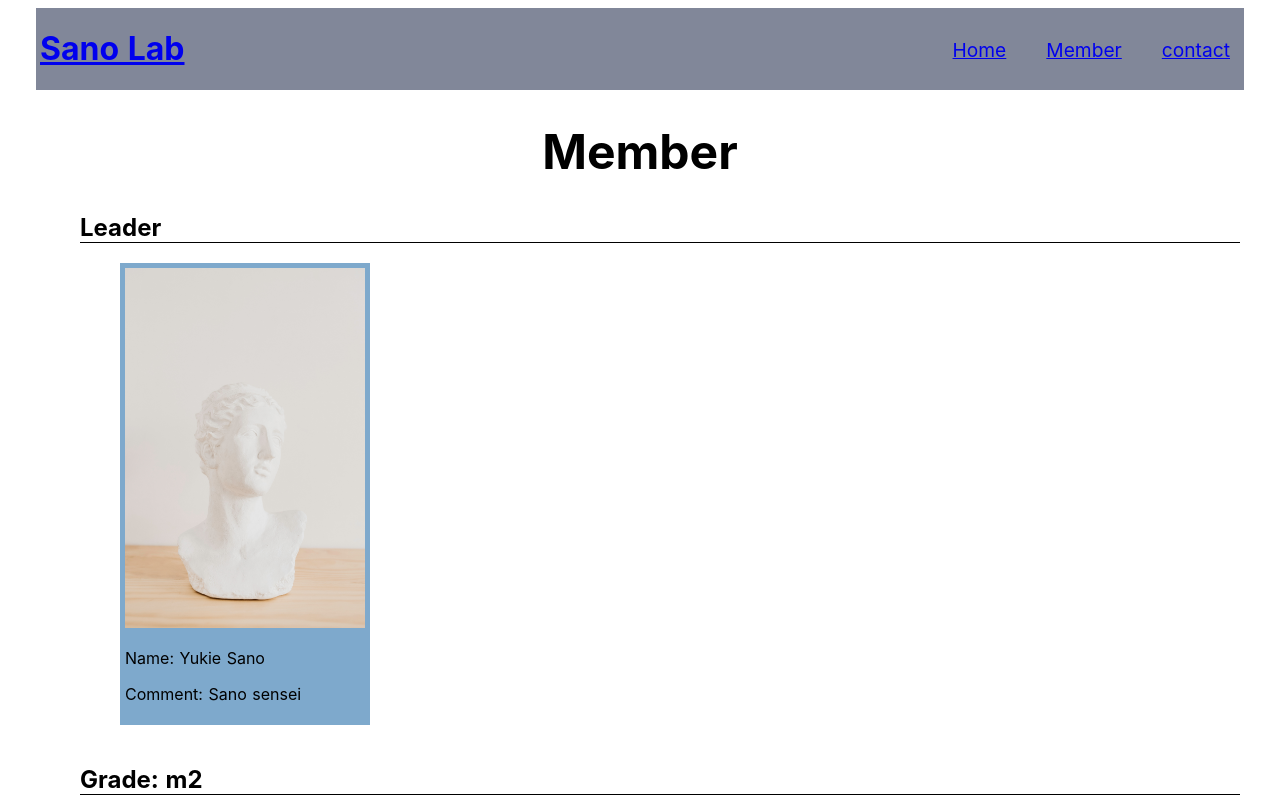
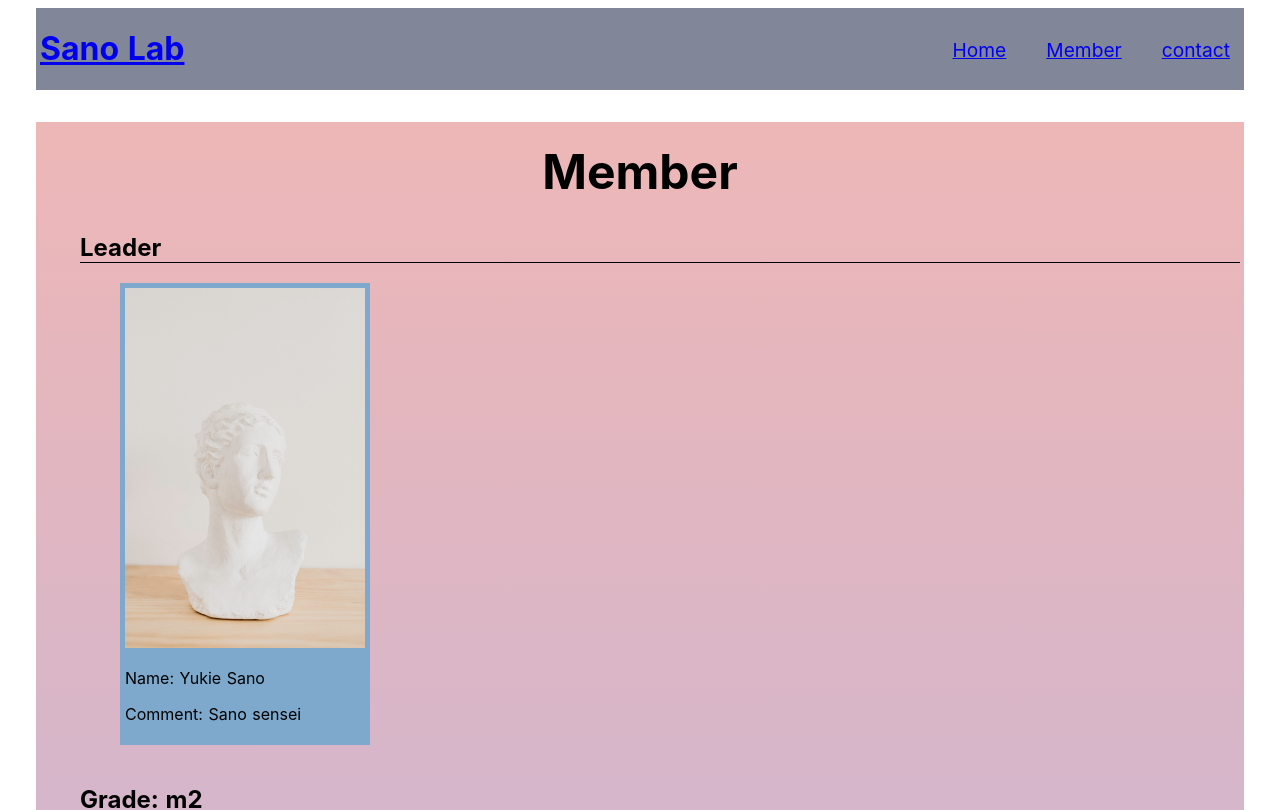
Before and after one commit to ZeroSano/homepage, a Nuxt app: page /member in a window 1280 px wide. Shown: the top 810 px of the page. Built offline with nearby package versions, Linux system fonts and the light colour scheme.

Commit message:
add photo

```diff
--- a/pages/index.vue
+++ b/pages/index.vue
@@ -1,6 +1,9 @@
 <template>
-  <div class="home">
+  <div class="home wrapper" id="home">
     <h1> Sano Lab </h1>
+    <div class="big-bg">
+
+    </div>
   </div>
 </template>
 
@@ -11,8 +14,19 @@
 </script>
 
 <style scoped>
+#home {
+  background-image: url("/HP_Photo/IMG_0447.jpg"), linear-gradient(rgb(159, 163, 155), rgb(123, 124, 119));
+  object-fit: cover;
+  background-blend-mode: hard-light;
+  background-repeat: repeat-y;
+  height: 100vh;
+}
 .home {
   text-align: center;
 }
 
+h1{
+  padding-top: 100px;
+  color: white;
+}
 </style>
--- a/pages/member.vue
+++ b/pages/member.vue
@@ -1,5 +1,5 @@
 <template>
-  <div class="member wrapper">
+  <div class="member wrapper" id="member">
     <h1> Member </h1>
     <div class="member-introduction">
         <!-- 学年ごと -->
@@ -46,6 +46,12 @@ export default {
 </script>
 
 <style scoped>
+#member {
+    background-image: linear-gradient(rgb(238, 183, 183), rgb(180, 180, 228));
+    /* background-blend-mode: luminosity; */
+    background-repeat: repeat-x;
+    height: 200vh;
+}
 .home {
   text-align: center;
 
@@ -57,6 +63,7 @@ export default {
 h1{
     text-align: center;
     font-size: 3rem;
+    padding-top: 20px;
 }
 ul > li {
     list-style: none;
```
